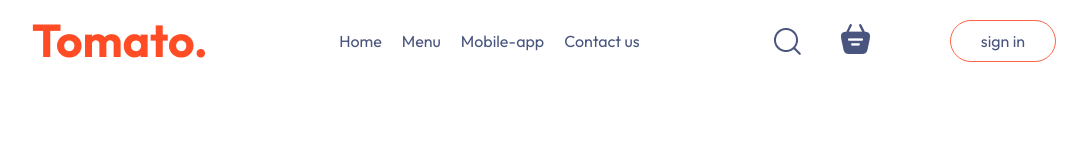
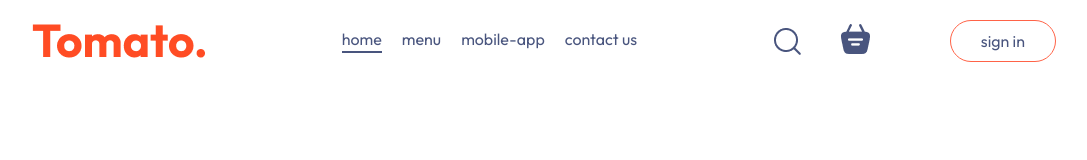
Before and after one commit to touchavin/505742-wongnok-recipes02, a React (Vite) app: page / in a window 1280 px wide. Shown: the top 160 px of the page, without its empty margins (96-1183 px from the left). Built offline with nearby package versions, Linux system fonts and the light colour scheme.

Commit message:
first commit

```diff
--- a/src/components/Navbar/Navbar.jsx
+++ b/src/components/Navbar/Navbar.jsx
@@ -1,16 +1,20 @@
-import React from 'react'
+import React, { useState } from 'react'
 import './์Navbar.css'
 import {assets} from '../../assets/assets'
 
 const Navbar = () => {
+
+      const [menu, setMenu] =useState("home");
+
+
   return (
     <div className='navbar'>
         <img src={assets.logo} alt=''/>
         <ul className="navbar-menu">
-            <li>Home</li>
-            <li>Menu</li>
-            <li>Mobile-app</li>
-            <li>Contact us</li>
+            <li className={menu==="home"?"active":""}>home</li>
+            <li className={menu==="menu"?"active":""}>menu</li>
+            <li className={menu==="mobile-app"?"active":""}>mobile-app</li>
+            <li className={menu==="contact us"?"active":""}>contact us</li>
         </ul>
         <div className="navbar-right">
             <img src={assets.search_icon} alt="" />
--- a/src/components/Navbar/์Navbar.css
+++ b/src/components/Navbar/์Navbar.css
@@ -28,4 +28,12 @@
     padding: 10px 30px;
     border-radius: 50px;
     cursor: pointer;
+    transition: 0.3;
+
+}.navbar button:hover{
+    background-color: #fff4f2;
 }
+.navbar .active{
+    padding-bottom: 2px;
+    border-bottom: 2px solid #49557e;
+}
```
